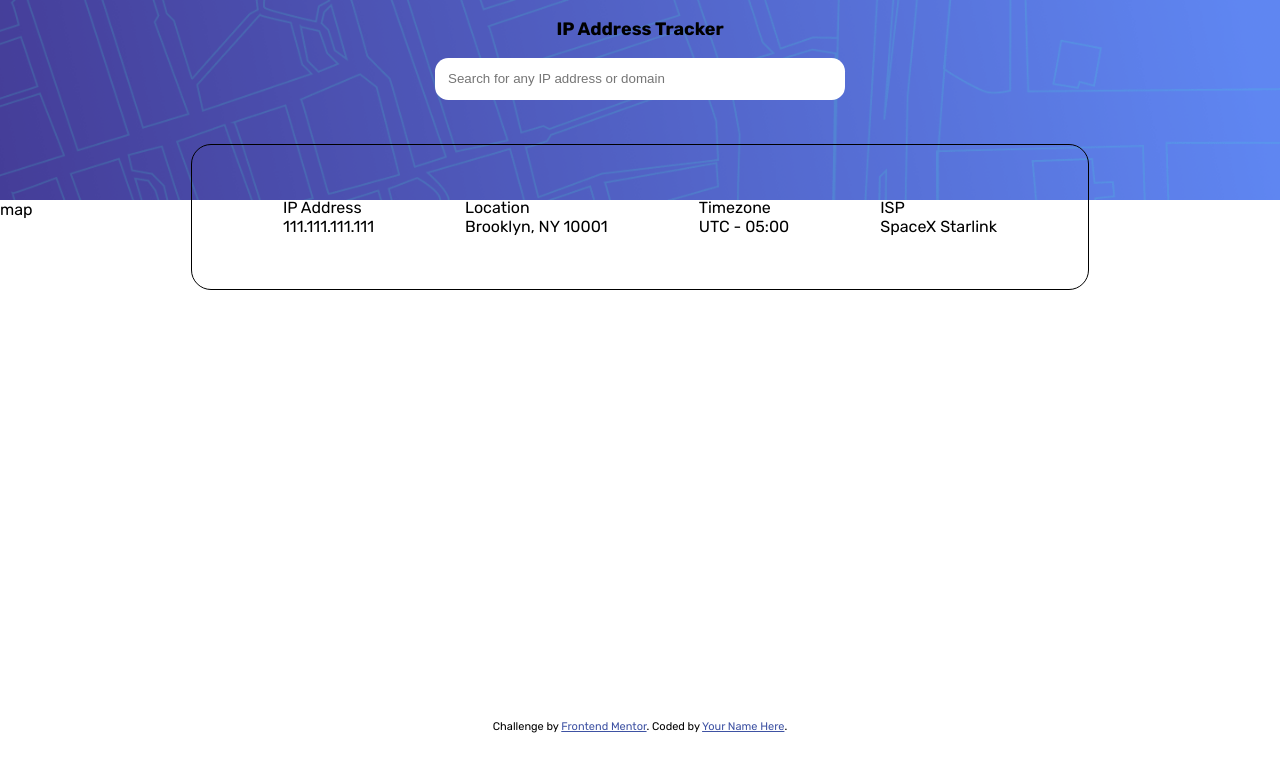
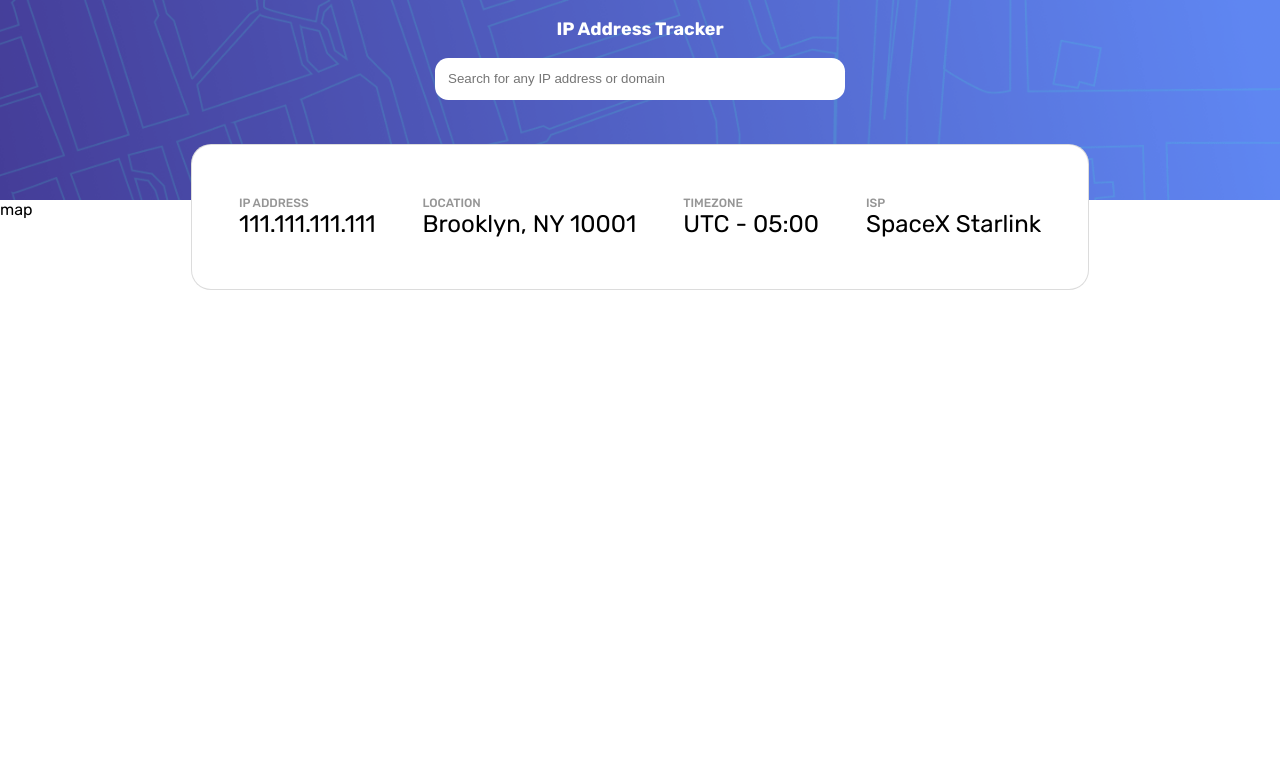
Before and after one commit to lSilverDev/ipAddressTracker, an Angular app: page / in a window 1280 px wide. Shown: the top 772 px of the page. Built offline with nearby package versions, Linux system fonts and the light colour scheme.

Commit message:
header done

```diff
--- a/src/app/app.component.css
+++ b/src/app/app.component.css
@@ -34,10 +34,23 @@
   height: 18vh;
   width: 70vw;
   border-radius: 20px;
-  border: 1px solid black;
+  border: 1px solid rgba(194, 194, 194, 0.575);
+  background-color: var(--white);
 }
 
+.title{
+  color: var(--white);
+}
 
+.modal_title{
+  color: var(--dark-gray);
+  font-size: var(--font-size-title);
+  font-weight: var(--font-weight-500);
+}
+
+.modal_info{
+  font-size: var(--font-size-info);
+}
 
 .map{
   height: 65vh;
--- a/src/app/app.component.html
+++ b/src/app/app.component.html
@@ -4,24 +4,23 @@
 
     <div class="modal">
       <div class="ipAddress">
-          <p>IP Address</p>
-          <p>111.111.111.111</p>
+          <p class="modal_title">IP ADDRESS</p>
+          <p class="modal_info">111.111.111.111</p>
       </div>
       <div class="location">
-        <p>Location</p>
-        <p>Brooklyn, NY 10001</p>
+        <p class="modal_title">LOCATION</p>
+        <p class="modal_info">Brooklyn, NY 10001</p>
       </div>
       <div class="timezone">
-        <p>Timezone</p>
-        <p>UTC - 05:00</p>
+        <p class="modal_title">TIMEZONE</p>
+        <p class="modal_info">UTC - 05:00</p>
       </div>
       <div class="ISP">
-        <p>ISP</p>
-        <p>SpaceX Starlink</p>
+        <p class="modal_title">ISP</p>
+        <p class="modal_info">SpaceX Starlink</p>
       </div>
     </div>
 </div>
-
 <div class="map">
   map
 </div>
--- a/src/index.html
+++ b/src/index.html
@@ -12,9 +12,9 @@
 </head>
 <body>
   <app-root></app-root>
-  <div class="attribution">
+  <!-- <div class="attribution">
     Challenge by <a href="https://www.frontendmentor.io?ref=challenge" target="_blank">Frontend Mentor</a>.
-    Coded by <a href="#">Your Name Here</a>.
-  </div>
+    Coded by <a href="#">Eduardo Santos Silva</a>.
+  </div> -->
 </body>
 </html>
--- a/src/styles.css
+++ b/src/styles.css
@@ -8,14 +8,18 @@
   /* primarias */
   --very-dark-gray: hsl(0, 0%, 17%);
   --dark-gray: hsl(0, 0%, 59%);
-
+  --white: white;
 
   /* Body Copy */
   --font-size-body: 18px;
+  --font-size-title: 12px;
+  --font-size-info: 24px;
 
   /* Font */
   --font-family-hat: 'Rubik', sans-serif;
-  --font-weight: 400, 500, 700;
+  --font-weight-400: 400;
+  --font-weight-500: 500;
+  --font-weight-700: 700;
 }
 
 *{
```
